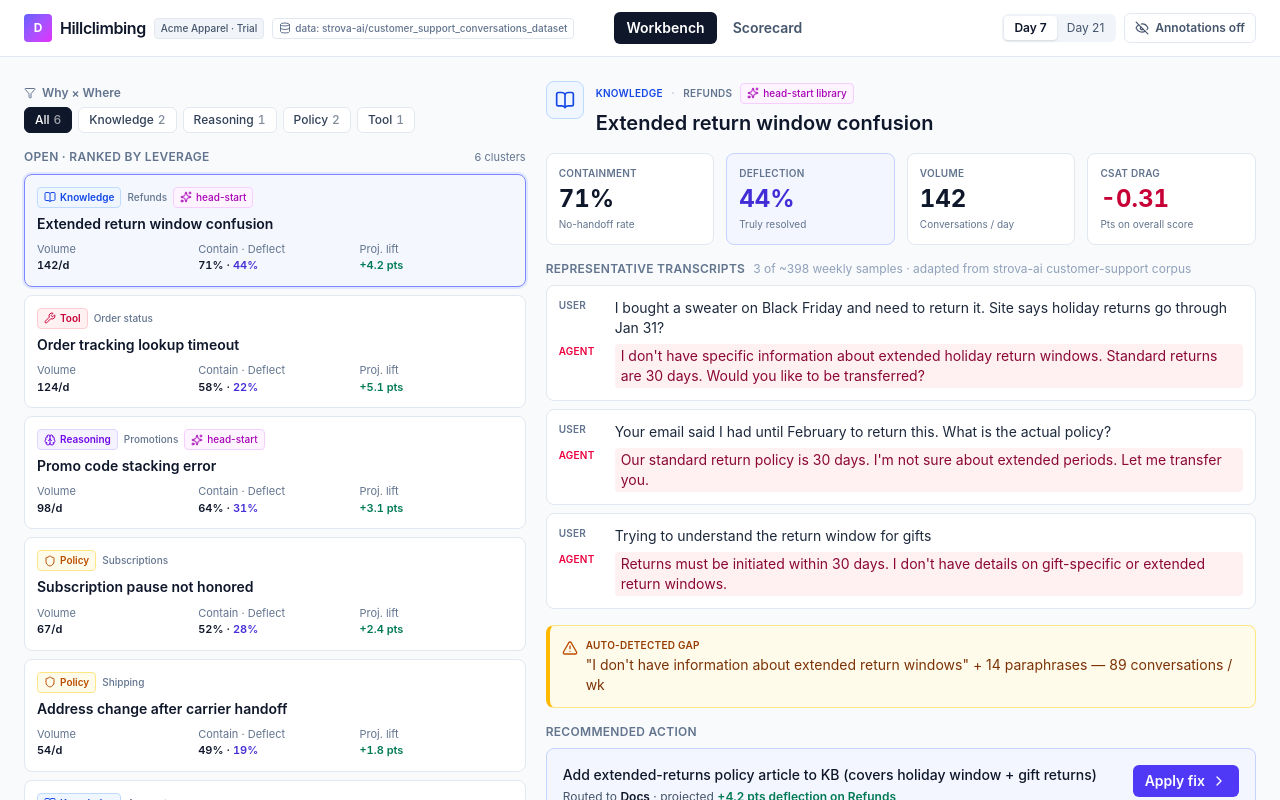
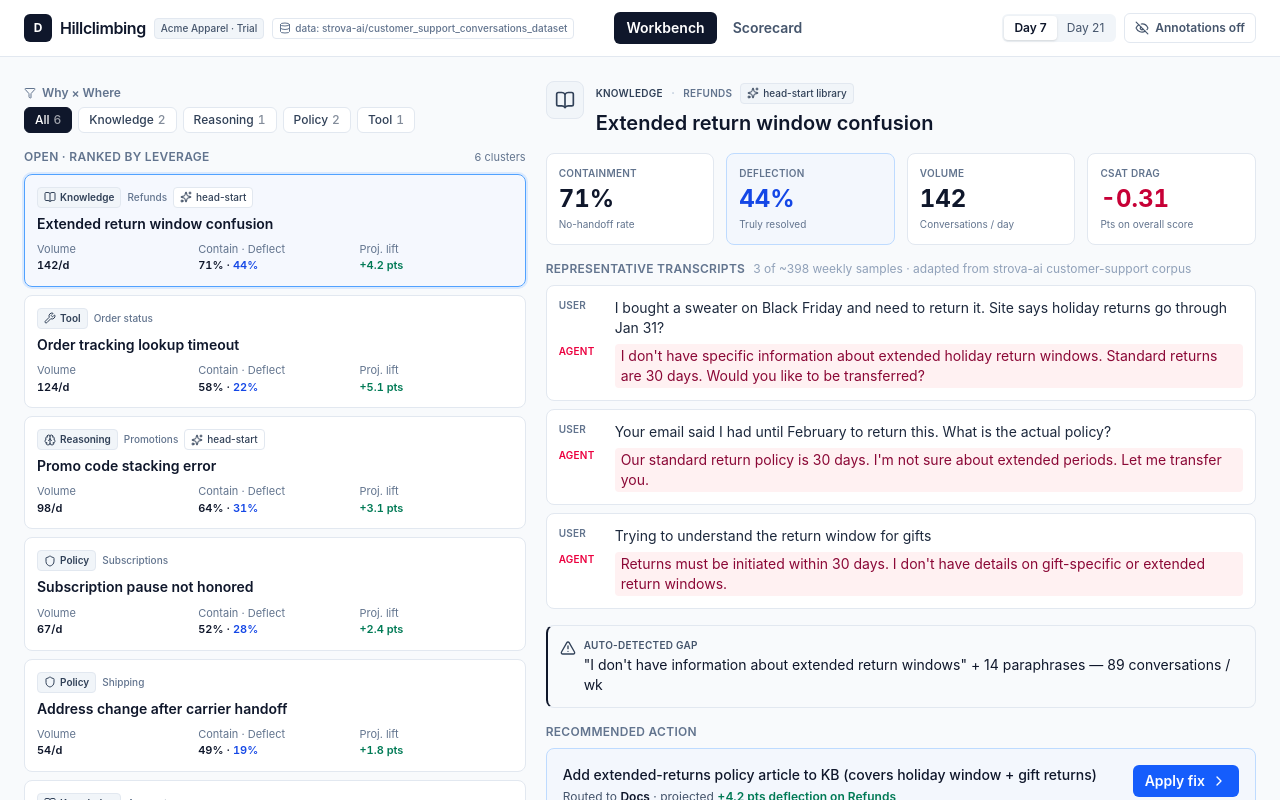
Before and after one commit to vivfeng/hillclimbing, a React (Vite) app: page / in a window 1280 px wide. Shown: the top 800 px of the page. Built offline with nearby package versions, Linux system fonts and the light colour scheme.

Commit message:
Re-skin to mirror Decagon brand: collapse rainbow palette to slate + single blue accent

```diff
--- a/src/App.tsx
+++ b/src/App.tsx
@@ -18,10 +18,10 @@ const DATASET_URL = 'https://huggingface.co/datasets/strova-ai/customer_support_
 /* ============================== FIXTURES ============================== */
 
 const WHY = {
-  knowledge: { label: 'Knowledge', icon: BookOpen, text: 'text-blue-700',  bg: 'bg-blue-50',   border: 'border-blue-200' },
-  reasoning: { label: 'Reasoning', icon: Brain,    text: 'text-violet-700', bg: 'bg-violet-50', border: 'border-violet-200' },
-  policy:    { label: 'Policy',    icon: Shield,   text: 'text-amber-700',  bg: 'bg-amber-50',  border: 'border-amber-200' },
-  tool:      { label: 'Tool',      icon: Wrench,   text: 'text-rose-700',   bg: 'bg-rose-50',   border: 'border-rose-200' },
+  knowledge: { label: 'Knowledge', icon: BookOpen, text: 'text-slate-700', bg: 'bg-slate-100', border: 'border-slate-200' },
+  reasoning: { label: 'Reasoning', icon: Brain,    text: 'text-slate-700', bg: 'bg-slate-100', border: 'border-slate-200' },
+  policy:    { label: 'Policy',    icon: Shield,   text: 'text-slate-700', bg: 'bg-slate-100', border: 'border-slate-200' },
+  tool:      { label: 'Tool',      icon: Wrench,   text: 'text-slate-700', bg: 'bg-slate-100', border: 'border-slate-200' },
 };
 
 const CLUSTERS = [
@@ -171,14 +171,14 @@ function Pill({ children, className = '' }: { children: React.ReactNode; classNa
 
 function NBadge({ n, show = true }: { n: number; show?: boolean }) {
   if (!show) return null;
-  return <span className="inline-flex items-center justify-center w-5 h-5 rounded-full bg-amber-400 text-amber-950 text-[10px] font-bold ring-2 ring-amber-100 ml-1 shrink-0">{n}</span>;
+  return <span className="inline-flex items-center justify-center w-5 h-5 rounded-full bg-slate-900 text-white text-[10px] font-bold ring-2 ring-white ml-1 shrink-0">{n}</span>;
 }
 
 function Stat({ label, sub, value, accent = false, negative = false, badge }: { label: string; sub: string; value: React.ReactNode; accent?: boolean; negative?: boolean; badge?: React.ReactNode }) {
   return (
-    <div className={`relative rounded-lg border ${accent ? 'border-indigo-200 bg-indigo-50/50' : 'border-slate-200 bg-white'} p-3`}>
+    <div className={`relative rounded-lg border ${accent ? 'border-blue-200 bg-blue-50/50' : 'border-slate-200 bg-white'} p-3`}>
       <div className="text-[10px] font-semibold uppercase tracking-wide text-slate-500 flex items-center">{label}</div>
-      <div className={`text-2xl font-bold tabular-nums mt-0.5 ${accent ? 'text-indigo-700' : negative ? 'text-rose-700' : 'text-slate-900'}`}>{value}</div>
+      <div className={`text-2xl font-bold tabular-nums mt-0.5 ${accent ? 'text-blue-700' : negative ? 'text-rose-700' : 'text-slate-900'}`}>{value}</div>
       <div className="text-[10px] text-slate-500 mt-0.5">{sub}</div>
       {badge && <div className="absolute -top-2 -right-2">{badge}</div>}
     </div>
@@ -215,7 +215,7 @@ function ClusterCard({ c, selected, onSelect, status, badges }: { c: Cluster; se
   return (
     <button
       onClick={() => onSelect(c.id)}
-      className={`w-full text-left rounded-lg border p-3 transition ${selected ? 'border-indigo-400 bg-indigo-50/40 ring-2 ring-indigo-100' : 'border-slate-200 bg-white hover:border-slate-300'}`}
+      className={`w-full text-left rounded-lg border p-3 transition ${selected ? 'border-blue-400 bg-blue-50/40 ring-2 ring-blue-100' : 'border-slate-200 bg-white hover:border-slate-300'}`}
     >
       <div className="flex items-center gap-1.5 mb-1.5">
         <span className={`inline-flex items-center gap-1 px-1.5 py-0.5 rounded text-[10px] font-semibold ${w.bg} ${w.text} border ${w.border}`}>
@@ -223,7 +223,7 @@ function ClusterCard({ c, selected, onSelect, status, badges }: { c: Cluster; se
         </span>
         <span className="text-[10px] font-medium text-slate-500">{c.intent}</span>
         {c.source === 'imported' && (
-          <span className="inline-flex items-center gap-1 px-1.5 py-0.5 rounded text-[10px] font-medium text-fuchsia-700 bg-fuchsia-50 border border-fuchsia-200">
+          <span className="inline-flex items-center gap-1 px-1.5 py-0.5 rounded text-[10px] font-medium text-slate-700 bg-white border border-slate-200">
             <Sparkles className="w-3 h-3" />head-start
             {badges?.source && <NBadge n={badges.source} />}
           </span>
@@ -243,7 +243,7 @@ function ClusterCard({ c, selected, onSelect, status, badges }: { c: Cluster; se
         <div>
           <div className="text-slate-500 flex items-center">Contain · Deflect{badges?.containment && <NBadge n={badges.containment} />}</div>
           <div className="font-semibold tabular-nums text-slate-900">
-            {c.containment}% · <span className="text-indigo-700">{c.deflection}%</span>
+            {c.containment}% · <span className="text-blue-700">{c.deflection}%</span>
           </div>
         </div>
         <div>
@@ -271,13 +271,13 @@ function ValidationBand({ validation, optimistic = false, badge }: { validation:
     { label: `Explicit CSAT survey (n=${validation.csat.n || '—'})`, value: validation.csat.delta, suffix: ' ★', good: 'up' },
   ];
   return (
-    <div className={`rounded-lg border ${optimistic ? 'border-dashed border-amber-300 bg-amber-50/40' : 'border-emerald-200 bg-emerald-50/30'} p-4`}>
+    <div className={`rounded-lg border ${optimistic ? 'border-dashed border-slate-300 bg-slate-50' : 'border-emerald-200 bg-emerald-50/40'} p-4`}>
       <div className="flex items-center justify-between mb-3">
         <div className="text-[10px] font-semibold uppercase tracking-wide text-slate-600 flex items-center">
           {optimistic ? 'Projected — validating' : 'Measured — implicit signals + CSAT'}
           {badge}
         </div>
-        {optimistic && <span className="text-[10px] text-amber-700">first reading expected in ~4h</span>}
+        {optimistic && <span className="text-[10px] text-slate-500">first reading expected in ~4h</span>}
       </div>
       <div className="grid grid-cols-2 gap-x-6 gap-y-2">
         {items.map((it) => {
@@ -308,7 +308,7 @@ function estimateValidation(c: Cluster) {
 function LoadingDetail({ c }: { c: Cluster }) {
   return (
     <div className="rounded-xl border border-slate-200 bg-white p-10 text-center">
-      <Loader2 className="w-8 h-8 text-indigo-600 animate-spin mx-auto mb-3" />
+      <Loader2 className="w-8 h-8 text-blue-600 animate-spin mx-auto mb-3" />
       <div className="text-sm font-semibold text-slate-900">Shipping fix to production…</div>
       <div className="text-xs text-slate-500 mt-1">Versioning edit · routing to {c.owner} · enabling for 100% of {c.intent} traffic</div>
       <div className="text-xs text-slate-400 mt-3">Implicit-signal validation typically appears in 2–4 hours.</div>
@@ -343,7 +343,7 @@ function ClusterDetail({ c, justShipped, onApply, onRollback, annotated, trialDa
             <span className="text-slate-300">·</span>
             <span className="text-[10px] font-semibold uppercase tracking-wide text-slate-500">{c.intent}</span>
             {c.source === 'imported' && (
-              <Pill className="text-fuchsia-700 bg-fuchsia-50 border-fuchsia-200">
+              <Pill className="text-slate-700 bg-slate-100 border-slate-200">
                 <Sparkles className="w-3 h-3" />head-start library
               </Pill>
             )}
@@ -376,18 +376,18 @@ function ClusterDetail({ c, justShipped, onApply, onRollback, annotated, trialDa
         </div>
       </Section>
 
-      <div className="rounded-lg border-l-4 border-l-amber-400 border border-amber-200 bg-amber-50 p-3">
+      <div className="rounded-lg border-l-2 border-l-slate-900 border border-slate-200 bg-slate-50 p-3">
         <div className="flex items-start gap-2">
-          <AlertTriangle className="w-4 h-4 text-amber-700 mt-0.5 shrink-0" />
+          <AlertTriangle className="w-4 h-4 text-slate-700 mt-0.5 shrink-0" />
           <div className="flex-1">
-            <div className="text-[10px] font-semibold uppercase tracking-wide text-amber-800 mb-0.5 flex items-center">Auto-detected gap{annotated && <NBadge n={5} />}</div>
-            <div className="text-sm text-amber-900">{c.gap}</div>
+            <div className="text-[10px] font-semibold uppercase tracking-wide text-slate-600 mb-0.5 flex items-center">Auto-detected gap{annotated && <NBadge n={5} />}</div>
+            <div className="text-sm text-slate-900">{c.gap}</div>
           </div>
         </div>
       </div>
 
       <Section title="Recommended action" badge={annotated ? <NBadge n={6} /> : null}>
-        <div className="rounded-lg border border-indigo-200 bg-indigo-50/50 p-4">
+        <div className="rounded-lg border border-blue-200 bg-blue-50/50 p-4">
           <div className="flex items-start gap-3">
             <div className="flex-1">
               <div className="text-sm font-medium text-slate-900 mb-1">{c.action}</div>
@@ -397,7 +397,7 @@ function ClusterDetail({ c, justShipped, onApply, onRollback, annotated, trialDa
             </div>
             <div className="flex flex-col gap-1.5 items-end shrink-0">
               {!isShipped && (
-                <button onClick={() => onApply(c.id)} className="inline-flex items-center gap-1.5 bg-indigo-600 text-white text-sm font-semibold px-3 py-1.5 rounded-md hover:bg-indigo-700 transition">
+                <button onClick={() => onApply(c.id)} className="inline-flex items-center gap-1.5 bg-blue-600 text-white text-sm font-semibold px-3 py-1.5 rounded-md hover:bg-blue-700 transition">
                   Apply fix <ChevronRight className="w-4 h-4" />
                 </button>
               )}
@@ -551,29 +551,29 @@ function Scorecard({ trialDay, annotated }: { trialDay: number; annotated: boole
                 labelFormatter={(d) => `Trial day ${d}`}
                 formatter={((v: number, n: string) => [`${v}%`, n]) as never}
               />
-              <Line type="monotone" dataKey="deflection"  stroke="#4f46e5" strokeWidth={2.5} dot={false} name="Deflection (resolved)" />
+              <Line type="monotone" dataKey="deflection"  stroke="#0f172a" strokeWidth={2.5} dot={false} name="Deflection (resolved)" />
               <Line type="monotone" dataKey="containment" stroke="#94a3b8" strokeWidth={2}   strokeDasharray="5 4" dot={false} name="Containment (no handoff)" />
             </LineChart>
           </ResponsiveContainer>
         </div>
         <div className="flex items-center justify-between text-xs mt-2 ml-2 flex-wrap gap-2">
           <div className="flex gap-4 items-center">
-            <span className="flex items-center gap-1.5"><span className="w-4 h-0.5 bg-indigo-600" />Deflection · resolved</span>
+            <span className="flex items-center gap-1.5"><span className="w-4 h-0.5 bg-blue-600" />Deflection · resolved</span>
             <span className="flex items-center gap-1.5"><span className="w-4 border-t-2 border-dashed border-slate-400" />Containment · no handoff{annotated && <NBadge n={2} />}</span>
           </div>
           <div className="text-slate-500">CSAT (latest survey wave): <span className="font-semibold text-slate-900 tabular-nums">{snap.csat.toFixed(2)} ★</span> · n={last.csatN}{annotated && <NBadge n={3} />}</div>
         </div>
       </div>
 
-      <div className="rounded-xl border border-indigo-200 bg-indigo-50/40 p-5 flex flex-col">
-        <div className="text-xs font-semibold uppercase tracking-wide text-indigo-700 mb-1">Projected annualized savings</div>
-        <div className="text-3xl font-bold text-indigo-900 tabular-nums">${(annualROI / 1000).toFixed(0)}K<span className="text-sm font-medium text-indigo-700 ml-1">/ yr</span></div>
+      <div className="rounded-xl border border-blue-200 bg-blue-50/40 p-5 flex flex-col">
+        <div className="text-xs font-semibold uppercase tracking-wide text-blue-700 mb-1">Projected annualized savings</div>
+        <div className="text-3xl font-bold text-blue-900 tabular-nums">${(annualROI / 1000).toFixed(0)}K<span className="text-sm font-medium text-blue-700 ml-1">/ yr</span></div>
         <div className="text-xs text-slate-600 mt-2 leading-relaxed">
           {monthlyDeflectedDelta.toLocaleString()} more conversations deflected per month vs. baseline · ${snap.costPerTicket.toFixed(2)} avg cost per ticket · {snap.monthlyVolume.toLocaleString()} monthly volume.
           {annotated && <NBadge n={6} />}
         </div>
         <div className="mt-auto pt-4">
-          <button className="w-full inline-flex items-center justify-center gap-2 text-sm font-semibold border border-indigo-300 bg-white text-indigo-700 px-3 py-2 rounded-md hover:bg-indigo-50 transition">
+          <button className="w-full inline-flex items-center justify-center gap-2 text-sm font-semibold border border-blue-300 bg-white text-blue-700 px-3 py-2 rounded-md hover:bg-blue-50 transition">
             Export buyer one-pager <ArrowUpRight className="w-4 h-4" />
           </button>
         </div>
@@ -594,7 +594,7 @@ function Scorecard({ trialDay, annotated }: { trialDay: number; annotated: boole
               <div className="w-14 text-xs font-semibold text-slate-500 tabular-nums pt-0.5">Day {e.day}</div>
               <div className="flex-1 min-w-0">
                 <div className="text-sm text-slate-900 font-medium">{e.action}</div>
-                <div className="text-xs text-slate-500">{e.intent} · {e.owner}{e.clusterId && <> · linked to <span className="text-indigo-700 font-medium">{e.name}</span></>}</div>
+                <div className="text-xs text-slate-500">{e.intent} · {e.owner}{e.clusterId && <> · linked to <span className="text-blue-700 font-medium">{e.name}</span></>}</div>
               </div>
               <div className="text-sm font-semibold tabular-nums shrink-0">
                 {'deflectionLift' in e && e.deflectionLift && <span className="text-emerald-700">+{e.deflectionLift} pts deflection</span>}
@@ -620,10 +620,10 @@ export default function App() {
       <header className="border-b border-slate-200 bg-white sticky top-0 z-20">
         <div className="max-w-7xl mx-auto px-6 h-14 flex items-center gap-4">
           <div className="flex items-center gap-2">
-            <div className="w-7 h-7 rounded bg-gradient-to-br from-indigo-500 to-fuchsia-500 grid place-items-center text-white text-xs font-bold">D</div>
+            <div className="w-7 h-7 rounded-md bg-slate-900 grid place-items-center text-white text-xs font-bold tracking-tight">D</div>
             <div className="font-semibold tracking-tight">Hillclimbing</div>
             <Pill className="text-slate-600 bg-slate-100 border-slate-200">Acme Apparel · Trial</Pill>
-            <a href={DATASET_URL} target="_blank" rel="noreferrer" className="inline-flex items-center gap-1 px-1.5 py-0.5 rounded text-[10px] font-medium border text-slate-500 bg-white border-slate-200 hover:text-indigo-700 hover:border-indigo-200 transition" title="Conversation samples adapted from this public dataset">
+            <a href={DATASET_URL} target="_blank" rel="noreferrer" className="inline-flex items-center gap-1 px-1.5 py-0.5 rounded text-[10px] font-medium border text-slate-500 bg-white border-slate-200 hover:text-blue-700 hover:border-blue-200 transition" title="Conversation samples adapted from this public dataset">
               <Database className="w-3 h-3" />data: strova-ai/customer_support_conversations_dataset
             </a>
           </div>
@@ -639,7 +639,7 @@ export default function App() {
                 </button>
               ))}
             </div>
-            <button onClick={() => setAnnotated(!annotated)} className={`inline-flex items-center gap-1.5 text-xs font-semibold px-2.5 py-1.5 rounded-md border transition ${annotated ? 'bg-amber-50 border-amber-300 text-amber-800' : 'bg-white border-slate-200 text-slate-600 hover:bg-slate-50'}`}>
+            <button onClick={() => setAnnotated(!annotated)} className={`inline-flex items-center gap-1.5 text-xs font-semibold px-2.5 py-1.5 rounded-md border transition ${annotated ? 'bg-slate-900 border-slate-900 text-white' : 'bg-white border-slate-200 text-slate-600 hover:bg-slate-50'}`}>
               {annotated ? <Eye className="w-3.5 h-3.5" /> : <EyeOff className="w-3.5 h-3.5" />}
               Annotations {annotated ? 'on' : 'off'}
             </button>
@@ -653,13 +653,13 @@ export default function App() {
 
       {annotated && (
         <aside className="fixed top-14 right-0 bottom-0 w-[320px] border-l border-slate-200 bg-white p-5 overflow-y-auto z-10">
-          <div className="text-xs font-semibold uppercase tracking-wide text-amber-700 mb-3 flex items-center gap-1.5">
+          <div className="text-xs font-semibold uppercase tracking-wide text-slate-500 mb-3 flex items-center gap-1.5">
             <Sparkles className="w-3.5 h-3.5" />Thesis annotations · {tab}
           </div>
           <ol className="space-y-3">
             {ANNOTATIONS[tab].map((a) => (
               <li key={a.n} className="flex gap-2.5">
-                <span className="shrink-0 w-6 h-6 rounded-full bg-amber-400 text-amber-950 text-xs font-bold grid place-items-center mt-0.5">{a.n}</span>
+                <span className="shrink-0 w-6 h-6 rounded-full bg-slate-900 text-white text-xs font-bold grid place-items-center mt-0.5">{a.n}</span>
                 <span className="text-xs text-slate-700 leading-relaxed">{a.t}</span>
               </li>
             ))}
```
Also changed, not shown: .claude/launch.json (added).
